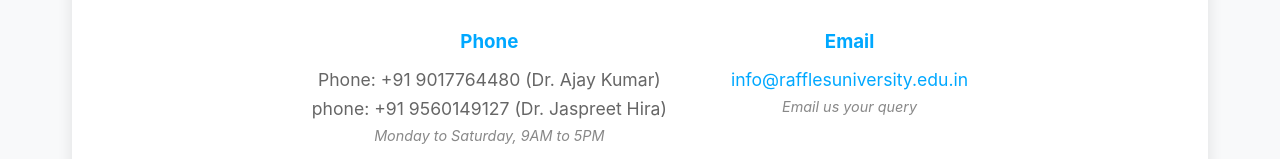
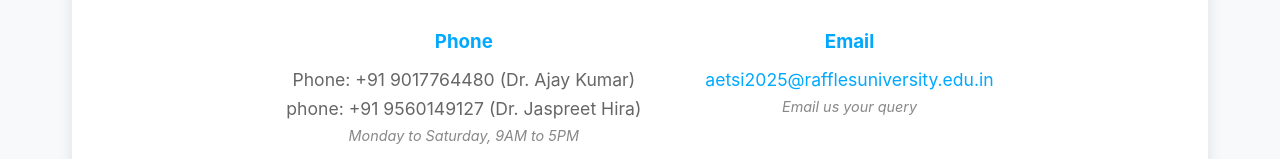
Before and after one commit to soojal-bhardwaj-27/e-conference-website, a React (Create React App) app: page /contact in a window 1280 px wide. Shown: the part 338-497 px from the top of the page. Built offline with nearby package versions, Linux system fonts and the light colour scheme.

Commit message:
update file and contact

```diff
--- a/src/pages/Contact.jsx
+++ b/src/pages/Contact.jsx
@@ -23,7 +23,7 @@
 
             <div className="contact-item">
               <h3>Email</h3>
-              <a href="aetsi2025@rafflesuniversity.edu.in">info@rafflesuniversity.edu.in</a>
+              <a href="email of e-conference">aetsi2025@rafflesuniversity.edu.in</a>
               <p className="subtitle">Email us your query</p>
             </div>
           </div>
```
